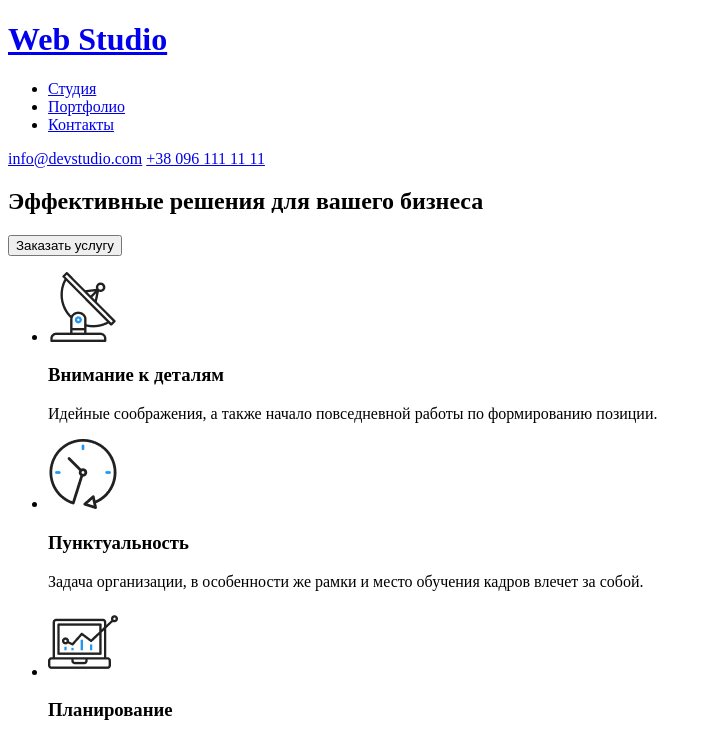
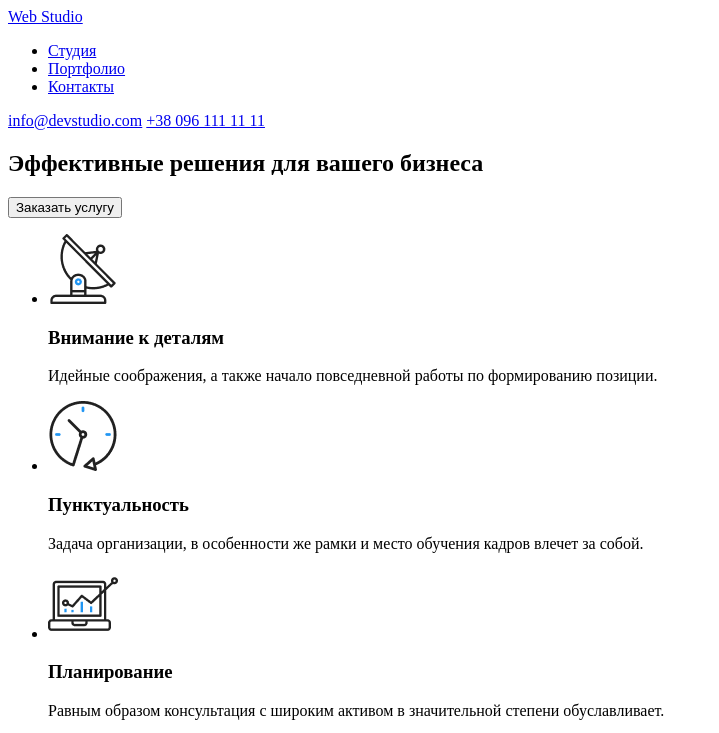
Before and after one commit to noir8/goit-markup-hw-01, a plain HTML site: page index.html in a window 1280 px wide. Shown: the top 733 px of the page, without its empty margins (0-719 px from the left). Drawn offline with Linux system fonts and the light colour scheme.

Commit message:
Убрал заголовок из header.

```diff
--- a/index.html
+++ b/index.html
@@ -9,7 +9,7 @@
 	</head>
 	<body>
 		<header>
-			<h1><a href="#">Web Studio</a></h1>
+			<a href="#">Web Studio</a>
 			<nav>
 				<ul>
 					<li><a href="#">Студия</a></li>
```
